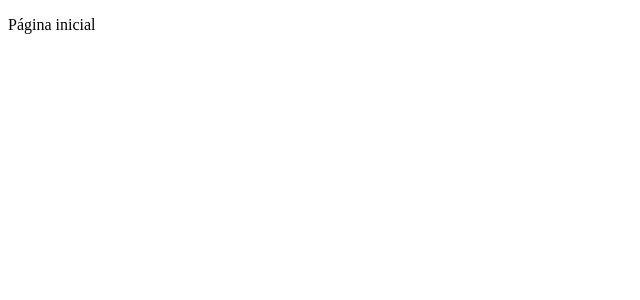
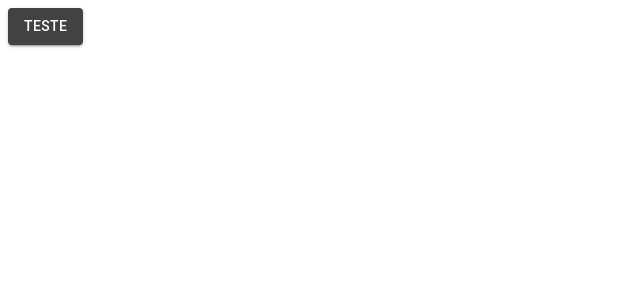
Before and after one commit to GabrielDOSilva/frontend, a React (Create React App) app: page /pagina-inicial in a window 1280 px wide. Shown: the top 300 px of the page, without its empty margins (0-640 px from the left). Built offline with nearby package versions, Linux system fonts and the light colour scheme.

Commit message:
feat: added themes

```diff
--- a/package.json
+++ b/package.json
@@ -9,10 +9,15 @@
     "eject": "react-scripts eject"
   },
   "dependencies": {
+    "@emotion/react": "^11.11.1",
+    "@emotion/styled": "^11.11.0",
+    "@mui/material": "^5.14.20",
+    "@mui/styled-engine-sc": "^6.0.0-alpha.7",
     "react": "^18.2.0",
     "react-dom": "^18.2.0",
     "react-router-dom": "6",
     "react-scripts": "5.0.1",
+    "styled-components": "^6.1.1",
     "typescript": "^4.9.5"
   },
   "devDependencies": {
--- a/src/App.tsx
+++ b/src/App.tsx
@@ -1,9 +1,18 @@
 import { BrowserRouter } from 'react-router-dom';
 import { AppRouts } from './routes';
+import { ThemeProvider } from '@mui/material';
+import { darkTheme, lightTheme  } from './shared/thems';
+
 export const App = () => {
+
   return (
-    <BrowserRouter>
-      <AppRouts />
-    </BrowserRouter>
+
+    <ThemeProvider theme={darkTheme}>
+      <BrowserRouter>
+        <AppRouts />
+      </BrowserRouter>
+    </ThemeProvider>
+
   );
+
 }
--- a/src/routes/index.tsx
+++ b/src/routes/index.tsx
@@ -1,10 +1,11 @@
+import { Button } from '@mui/material';
 import { Routes, Route, Navigate } from 'react-router-dom';
 
 export const AppRouts = () => {
 
     return (
         <Routes>
-            <Route path='/pagina-inicial' element={<p>Página inicial</p>}/>
+            <Route path='/pagina-inicial' element={<Button variant='contained' color='primary'>Teste</Button>}/>
             <Route path='*' element={<Navigate to="/pagina-inicial"/>}/>
         </Routes>
 
--- /dev/null
+++ b/src/shared/contexts/ThemeContext.tsx
@@ -0,0 +1 @@
+export {}
--- /dev/null
+++ b/src/shared/thems/Dark.ts
@@ -0,0 +1,26 @@
+import { createTheme} from '@mui/material';
+import { blueGrey, grey } from '@mui/material/colors';
+
+
+
+
+export const darkTheme = createTheme ({
+    palette: {
+        primary: {
+          main: grey[800],
+          dark: grey[900],
+          light: grey[500],
+          contrastText: '#ffffff',
+        },
+        secondary: {
+            main: blueGrey[800],
+            dark: blueGrey[900],
+            light: blueGrey[500],
+            contrastText: '#ffffff',
+        },
+        background: {
+            paper: '##78909c',
+            default: '202124',
+        }
+      },
+});
--- /dev/null
+++ b/src/shared/thems/Light.ts
@@ -0,0 +1,26 @@
+import { createTheme} from '@mui/material';
+import { deepPurple, indigo } from '@mui/material/colors';
+
+
+
+
+export const lightTheme = createTheme ({
+    palette: {
+        primary: {
+          main: deepPurple[800],
+          dark: deepPurple[900],
+          light: deepPurple[500],
+          contrastText: '#ffffff',
+        },
+        secondary: {
+            main: indigo[800],
+            dark: indigo[900],
+            light: indigo[500],
+            contrastText: '#ffffff',
+        },
+        background: {
+            paper: '#ffffff',
+            default: '#f7f6f3',
+        }
+      },
+});
--- a/src/shared/thems/index.ts
+++ b/src/shared/thems/index.ts
@@ -1 +1,2 @@
-export {};
+export * from './Light';
+export * from './Dark';
```
Also changed, not shown: 1 other file (tests, documents, lock files or other folders).
